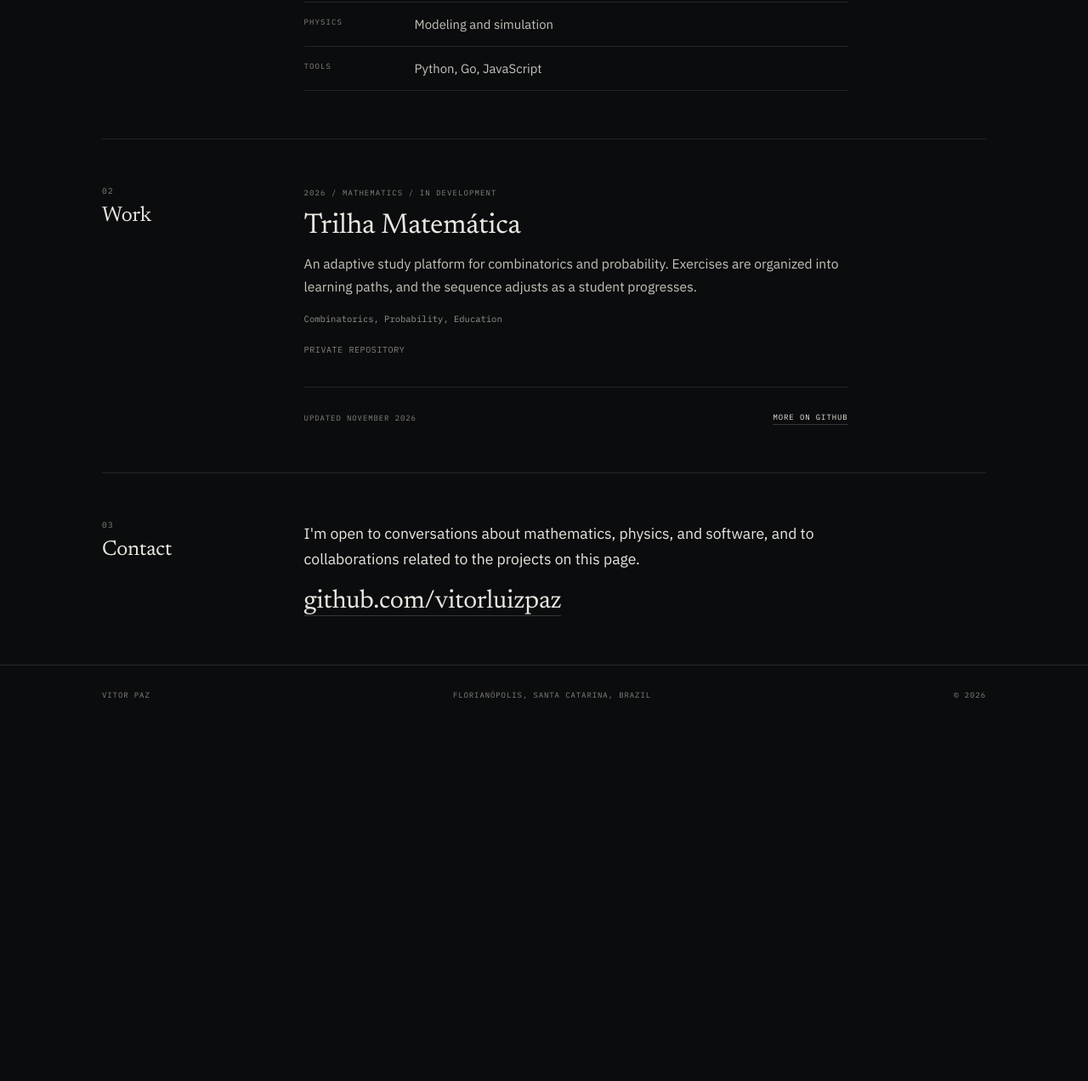
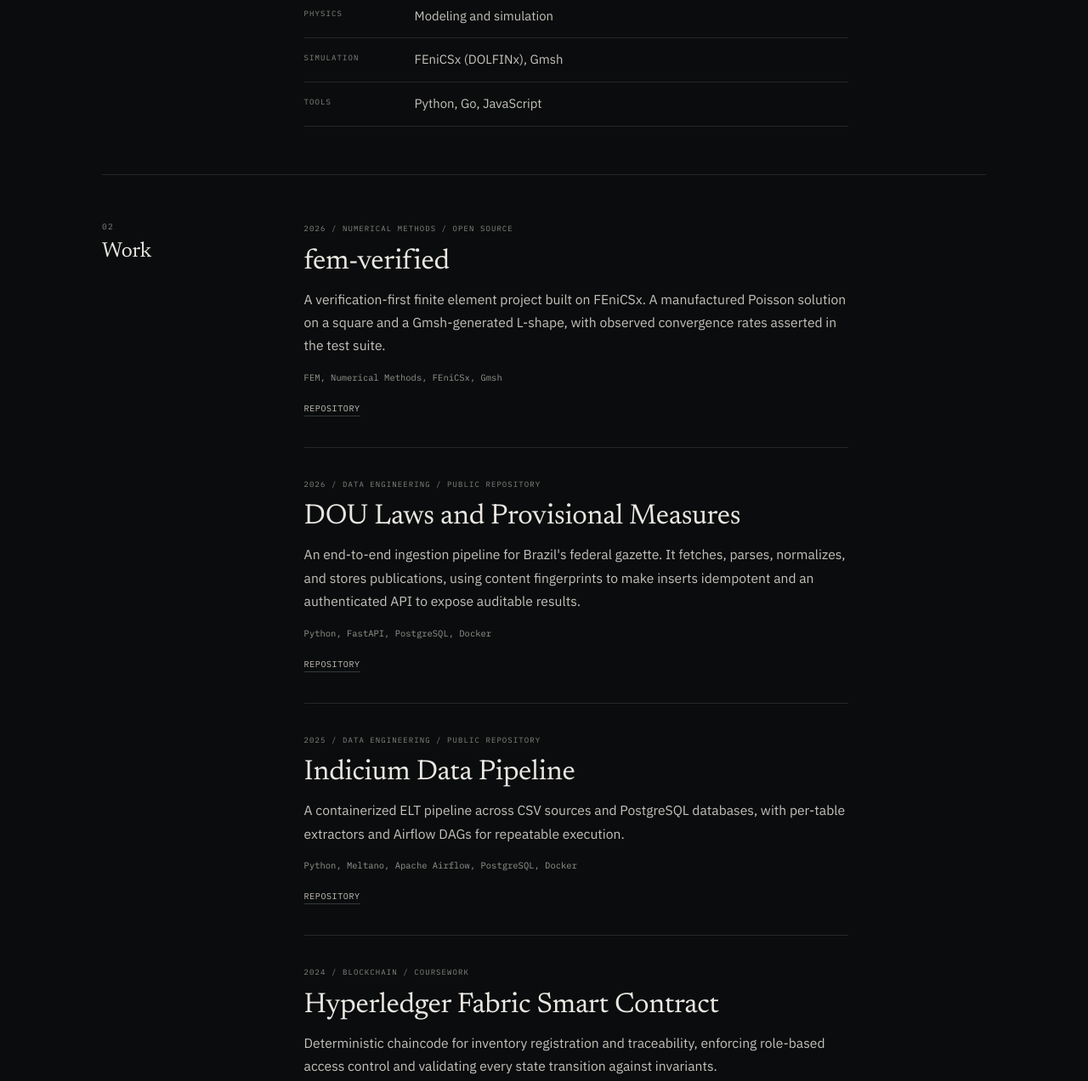
Before and after one commit to vitorluizpaz/portfolio-vitor-paz, a website: page index.html in a window 1280 px wide. Shown: the part 779-2051 px from the top of the page at 85% size. Before the commit the page ends 1644 px from the top, so only its background shows below. Drawn offline with Linux system fonts and the light colour scheme.

Commit message:
Expand work section with CV projects
- Add fem-verified, DOU, Indicium, and Hyperledger entries.
- Link to the renamed English repositories.
- Support an optional note for projects without a repository.

```diff
--- a/index.html
+++ b/index.html
@@ -4,11 +4,11 @@
   <meta charset="utf-8" />
   <meta name="viewport" content="width=device-width, initial-scale=1" />
   <title>Vitor Paz — Mathematics &amp; Software</title>
-  <meta name="description" content="Vitor Paz studies mathematics and physics and builds software. Projects in combinatorics, probability, and numerical methods." />
+  <meta name="description" content="Vitor Paz studies mathematics and physics and builds software. Projects in combinatorics, probability, numerical methods, and simulation." />
   <meta name="theme-color" content="#0b0c0d" />
   <meta name="color-scheme" content="dark" />
   <meta property="og:title" content="Vitor Paz — Mathematics &amp; Software" />
-  <meta property="og:description" content="Mathematics, physics, and software. Projects in combinatorics, probability, and numerical methods." />
+  <meta property="og:description" content="Mathematics, physics, and software. Projects in combinatorics, probability, numerical methods, and simulation." />
   <meta property="og:type" content="website" />
   <meta property="og:locale" content="en_US" />
   <link rel="icon" href="favicon.svg" type="image/svg+xml" />
@@ -47,7 +47,7 @@
       <aside class="hero__aside" aria-label="Details">
         <div>
           <p class="aside-label">Currently</p>
-          <p>Building <em>Trilha Matemática</em>, an adaptive platform for combinatorics and probability.</p>
+          <p>Building <em>fem-verified</em>, a verification-first finite element project on FEniCSx.</p>
         </div>
         <div>
           <p class="aside-label">Based in</p>
@@ -84,6 +84,7 @@
         <dl class="facts">
           <div><dt>Focus</dt><dd>Combinatorics, probability, numerical methods</dd></div>
           <div><dt>Physics</dt><dd>Modeling and simulation</dd></div>
+          <div><dt>Simulation</dt><dd>FEniCSx (DOLFINx), Gmsh</dd></div>
           <div><dt>Tools</dt><dd>Python, Go, JavaScript</dd></div>
         </dl>
       </div>
--- a/projects.json
+++ b/projects.json
@@ -2,13 +2,47 @@
   "updated": "2026-11-26",
   "projects": [
     {
-      "title": "Trilha Matemática",
-      "description": "An adaptive study platform for combinatorics and probability. Exercises are organized into learning paths, and the sequence adjusts as a student progresses.",
-      "category": "Mathematics",
+      "title": "fem-verified",
+      "description": "A verification-first finite element project built on FEniCSx. A manufactured Poisson solution on a square and a Gmsh-generated L-shape, with observed convergence rates asserted in the test suite.",
+      "category": "Numerical Methods",
       "year": "2026",
-      "status": "In development",
-      "tags": ["Combinatorics", "Probability", "Education"],
-      "links": {}
+      "status": "Open source",
+      "tags": ["FEM", "Numerical Methods", "FEniCSx", "Gmsh"],
+      "links": {
+        "repo": "https://github.com/vitorluizpaz/fem-verified"
+      }
+    },
+    {
+      "title": "DOU Laws and Provisional Measures",
+      "description": "An end-to-end ingestion pipeline for Brazil's federal gazette. It fetches, parses, normalizes, and stores publications, using content fingerprints to make inserts idempotent and an authenticated API to expose auditable results.",
+      "category": "Data Engineering",
+      "year": "2026",
+      "status": "Public repository",
+      "tags": ["Python", "FastAPI", "PostgreSQL", "Docker"],
+      "links": {
+        "repo": "https://github.com/vitorluizpaz/dou-laws-and-provisional-measures"
+      }
+    },
+    {
+      "title": "Indicium Data Pipeline",
+      "description": "A containerized ELT pipeline across CSV sources and PostgreSQL databases, with per-table extractors and Airflow DAGs for repeatable execution.",
+      "category": "Data Engineering",
+      "year": "2025",
+      "status": "Public repository",
+      "tags": ["Python", "Meltano", "Apache Airflow", "PostgreSQL", "Docker"],
+      "links": {
+        "repo": "https://github.com/vitorluizpaz/indicium-data-pipeline"
+      }
+    },
+    {
+      "title": "Hyperledger Fabric Smart Contract",
+      "description": "Deterministic chaincode for inventory registration and traceability, enforcing role-based access control and validating every state transition against invariants.",
+      "category": "Blockchain",
+      "year": "2024",
+      "status": "Coursework",
+      "tags": ["Go", "Hyperledger Fabric", "Minifabric"],
+      "links": {},
+      "note": "Coursework project"
     }
   ]
 }
--- a/script.js
+++ b/script.js
@@ -62,9 +62,13 @@
       );
     }
 
+    const fallback = project.note
+      ? escapeHTML(project.note)
+      : "Private repository";
+
     const linkMarkup = links.length
       ? `<div class="work-item__links">${links.join("")}</div>`
-      : '<p class="work-item__links">Private repository</p>';
+      : `<p class="work-item__links">${fallback}</p>`;
 
     const tags =
       Array.isArray(project.tags) && project.tags.length
```
Also changed, not shown: README.md.
